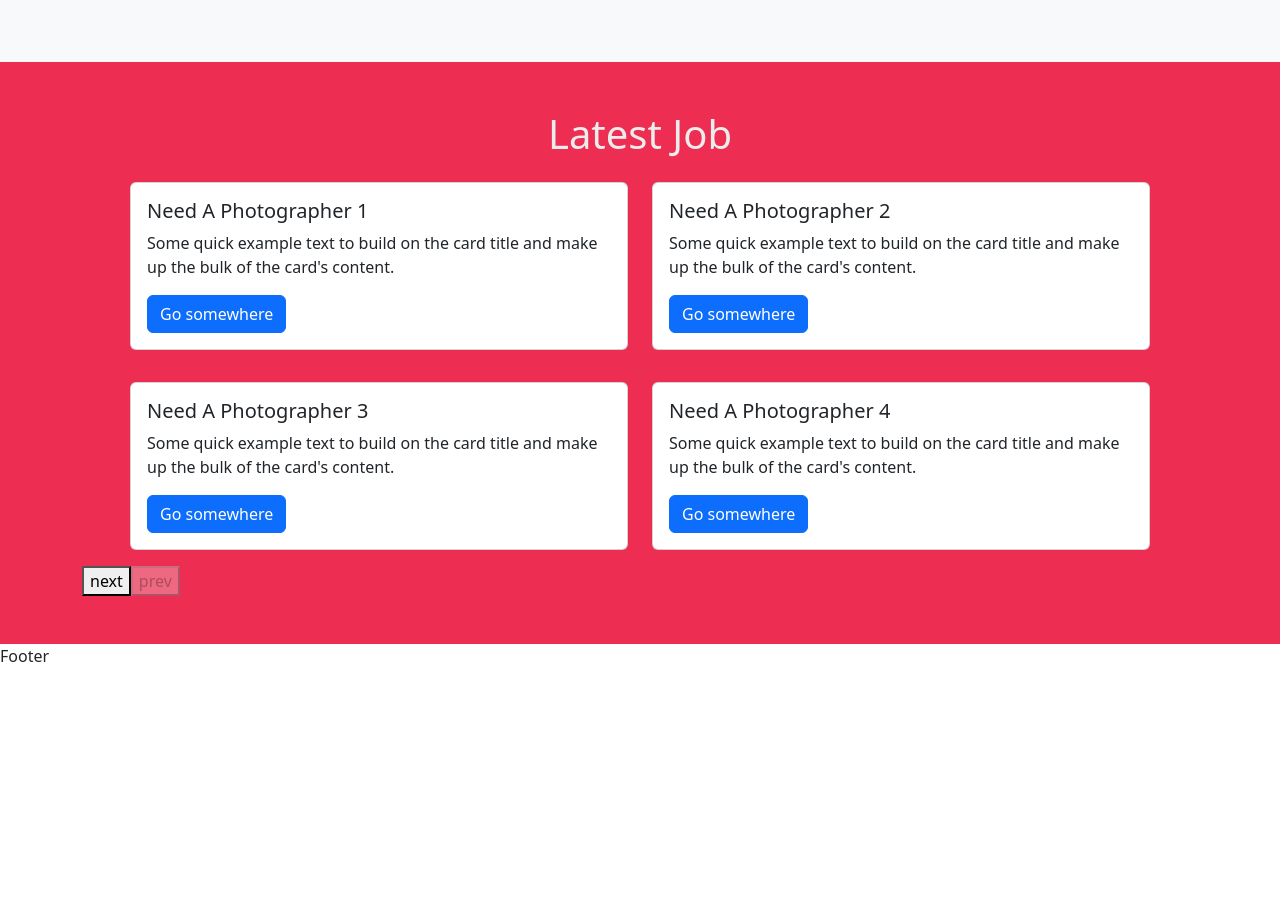
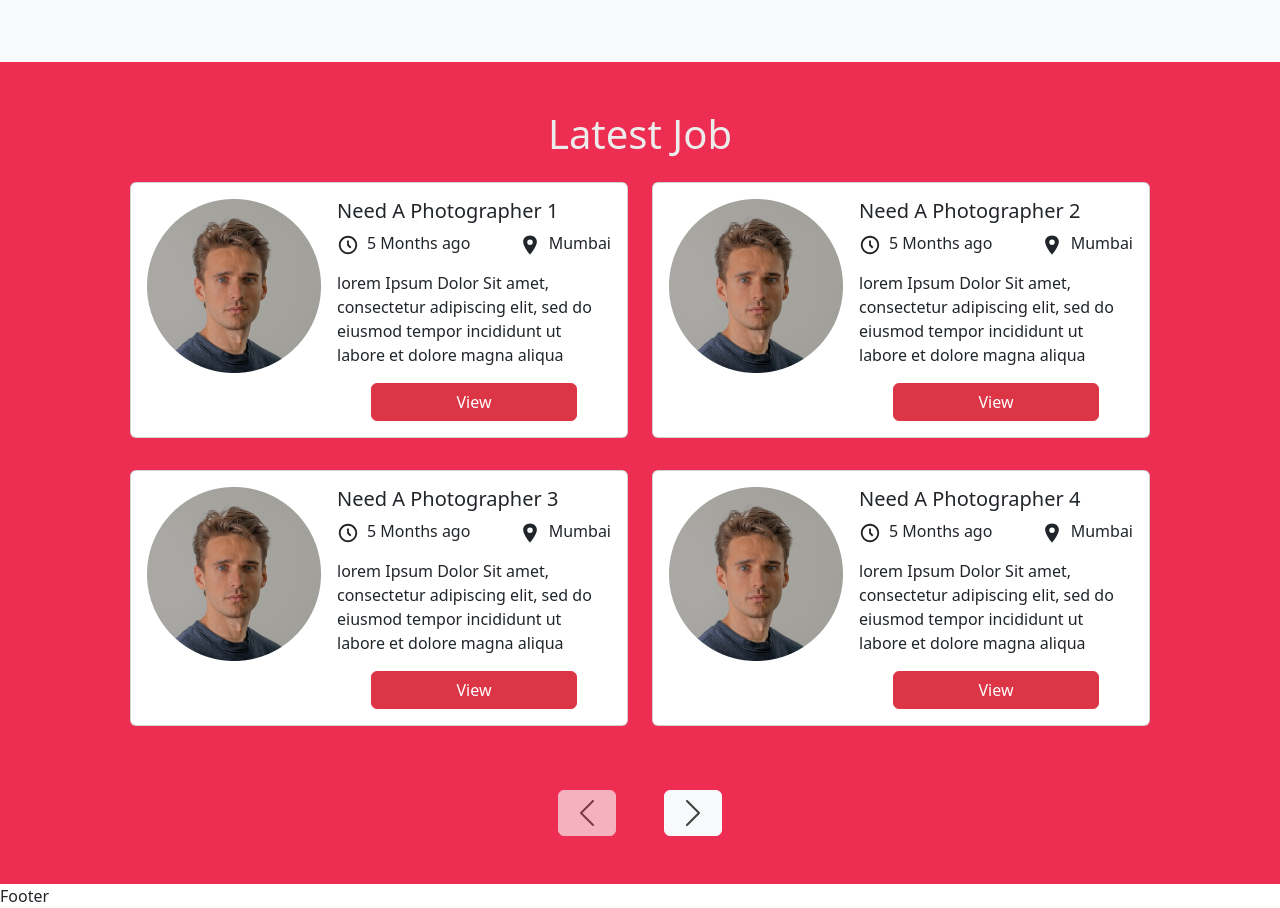
Before and after one commit to ikbakk/papaya-coders-submition, a React (Vite) app: page / in a window 1280 px wide. Shown: the part 1510-2418 px from the top of the page. Before the commit the page ends 2178 px from the top, so only its background shows below. Built offline with nearby package versions, Linux system fonts and the light colour scheme.

Commit message:
add latest job section

```diff
--- a/src/components/LatestJob.jsx
+++ b/src/components/LatestJob.jsx
@@ -1,5 +1,6 @@
 import { useState, useEffect } from 'react'
 import LatestJobCard from './LatestJobCard'
+import { BsChevronLeft, BsChevronRight } from 'react-icons/bs'
 
 const jobs = [
   {
@@ -65,14 +66,6 @@ const jobs = [
     location: 'Mumbai',
     description:
       'lorem Ipsum Dolor Sit amet, consectetur adipiscing elit, sed do eiusmod tempor incididunt ut labore et dolore magna aliqua'
-  },
-  {
-    link: '#',
-    title: 'Need A Photographer 9',
-    posted: '5 Months ago',
-    location: 'Mumbai',
-    description:
-      'lorem Ipsum Dolor Sit amet, consectetur adipiscing elit, sed do eiusmod tempor incididunt ut labore et dolore magna aliqua'
   }
 ]
 
@@ -91,7 +84,7 @@ const LatestJob = () => {
 
   useEffect(() => {
     if (page * 4 >= jobs.length) {
-      setIsNextDisabled(true)
+      setPage(0)
     }
 
     if (page <= 0) {
@@ -102,19 +95,29 @@ const LatestJob = () => {
   }, [page])
 
   return (
-    <section id='latest-job' className='py-5'>
-      <div className='container'>
+    <section id='latest-job' className='py-5  '>
+      <div className='container d-flex position-relative flex-column'>
         <h1 className='text-center'>Latest Job</h1>
-        <div className='row row-cols-md-2 row-cols-1 px-5 row-gap-3'>
-          {jobs.slice(page * 4, 4 * (page + 1)).map((job, index) => (
-            <LatestJobCard key={index} {...job} />
-          ))}
+        <div className=''>
+          <div className='row row-cols-md-2 row-cols-1 px-5 row-gap-3'>
+            {jobs.slice(page * 4, 4 * (page + 1)).map((job, index) => (
+              <LatestJobCard key={index} {...job} />
+            ))}
+          </div>
         </div>
-        <button disabled={isNextDisabled} onClick={nextPage}>
-          next
+      </div>
+      <div className='d-flex pt-5 gap-5 justify-content-center'>
+        <button
+          className='btn btn-light'
+          disabled={isPrevDisabled}
+          onClick={prevPage}>
+          <BsChevronLeft color='#3e3e3e' size={32} />
         </button>
-        <button disabled={isPrevDisabled} onClick={prevPage}>
-          prev
+        <button
+          className='btn btn-light'
+          disabled={isNextDisabled}
+          onClick={nextPage}>
+          <BsChevronRight color='#3e3e3e' size={32} />
         </button>
       </div>
     </section>
--- a/src/components/LatestJobCard.jsx
+++ b/src/components/LatestJobCard.jsx
@@ -1,18 +1,37 @@
-import React from 'react'
+import { IoLocationSharp } from 'react-icons/io5'
+import { BiTimeFive } from 'react-icons/bi'
 
 const LatestJobCard = ({ title, posted, location, description, link }) => {
   return (
     <div className='py-3'>
       <div className='card'>
-        <div className='card-body'>
-          <h5 className='card-title'>{title}</h5>
-          <p className='card-text'>
-            Some quick example text to build on the card title and make up the
-            bulk of the card's content.
-          </p>
-          <a href='#' className='btn btn-primary'>
-            Go somewhere
-          </a>
+        <div className='card-body d-flex gap-3'>
+          <figure>
+            <img src='../assets/latest-jobs.png' alt='latestjob' />
+          </figure>
+          <div>
+            <h5 className='card-title'>{title}</h5>
+            <div className='d-flex justify-content-between'>
+              <div className='d-flex gap-2'>
+                <div>
+                  <BiTimeFive size={22} />
+                </div>
+                <p>{posted}</p>
+              </div>
+              <div className='d-flex gap-2'>
+                <div>
+                  <IoLocationSharp size={22} />
+                </div>
+                <p>{location}</p>
+              </div>
+            </div>
+            <p className='card-text'>{description}</p>
+            <div className='d-flex justify-content-center w-100'>
+              <a href={`/${link}`} className='btn btn-danger w-75'>
+                View
+              </a>
+            </div>
+          </div>
         </div>
       </div>
     </div>
```
Also changed, not shown: public/assets/latest-jobs.png (added).
